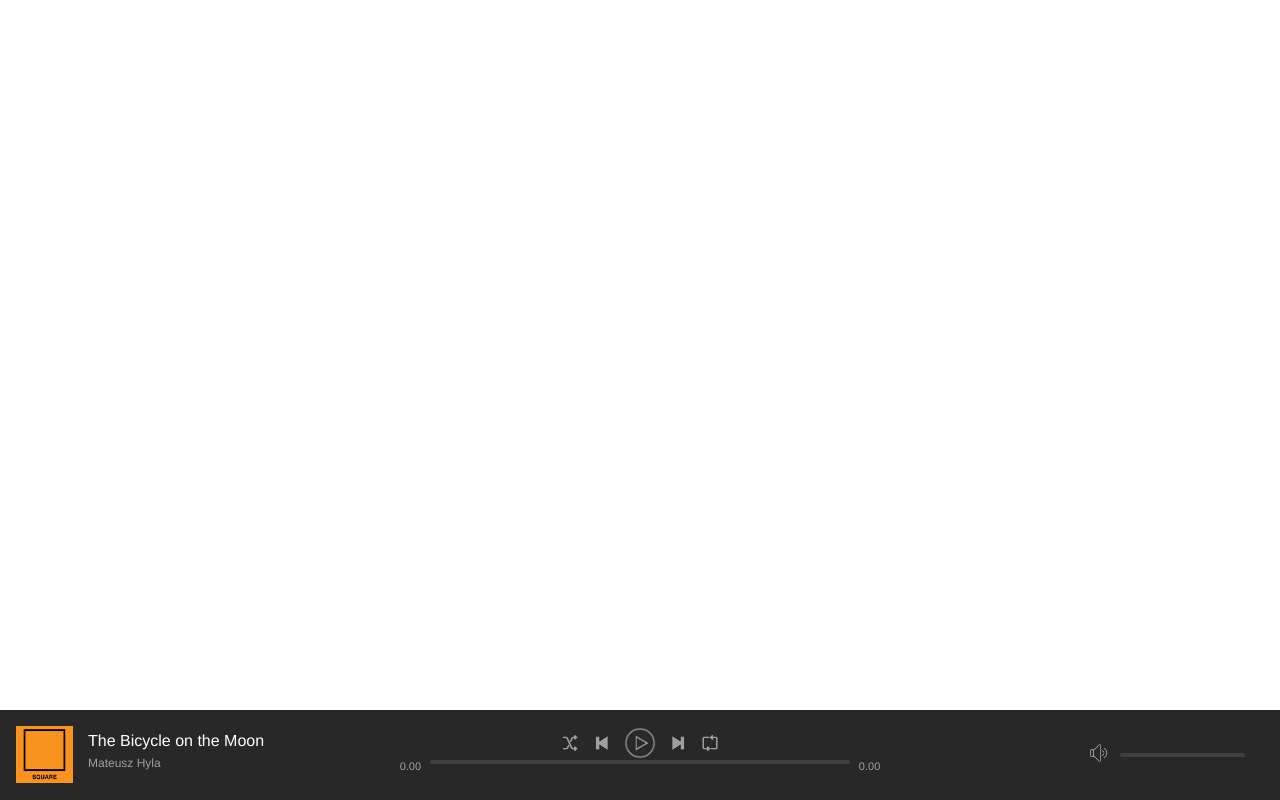
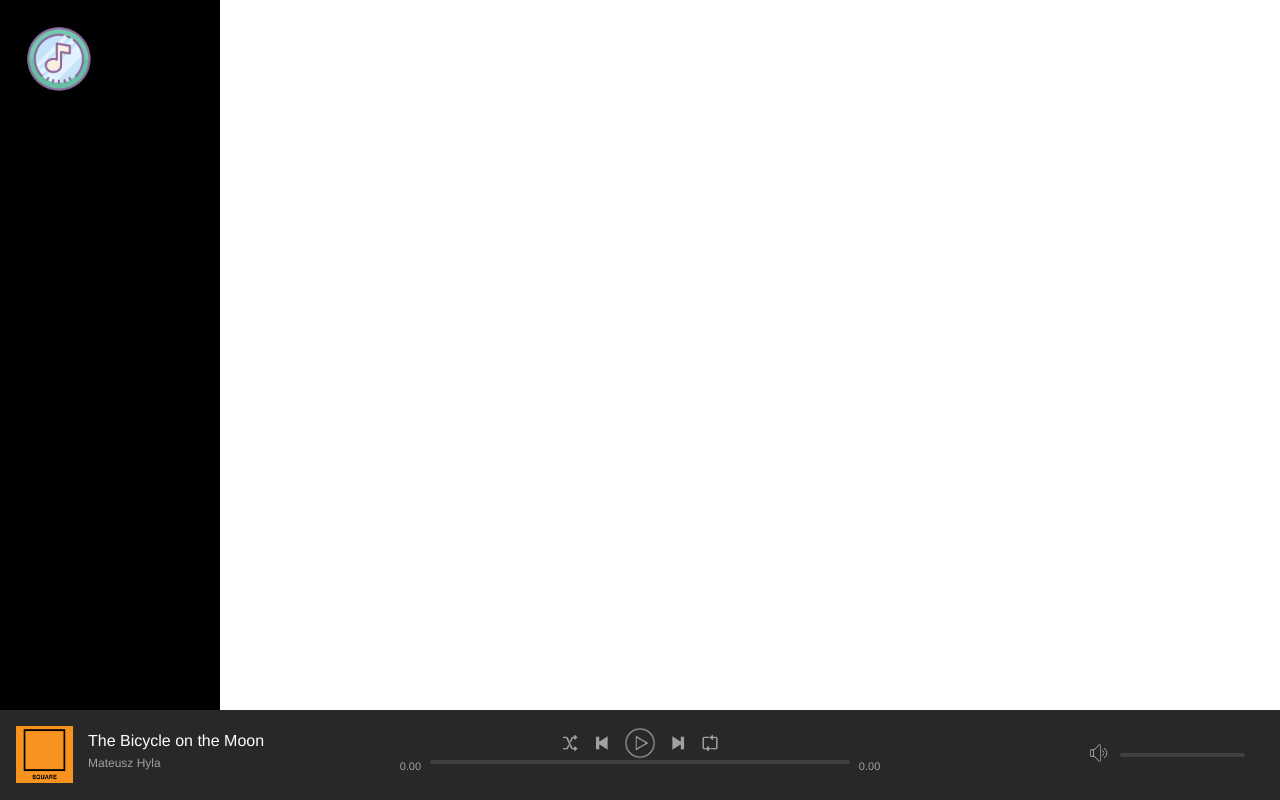
Before and after one commit to eccololo/Slotify, a PHP site: page / in a window 1280 px wide. Run offline with PHP 8.4, Linux system fonts and the light colour scheme; the visitor is signed in with stand-in values (Sample User, id 1).

Commit message:
add logo to index.php

```diff
--- a/assets/css/style.css
+++ b/assets/css/style.css
@@ -147,3 +147,23 @@ html, body {
     min-height: 100%;
     width: 100%;
 }
+
+#navBarContainer {
+    background-color: #000;
+    width: 220px;
+    height: 100vh;
+    position: fixed;
+    top: 0;
+    left: 0;
+}
+
+.navBar {
+    padding: 25px;
+    display: flex;
+    flex-direction: column;
+    -ms-flex-direction: column;
+}
+
+.logo img {
+    width: 70px;
+}
--- a/index.php
+++ b/index.php
@@ -20,7 +20,13 @@
 <body>
      <div id="mainContainer">
           <div id="topContainer">
-
+               <div id="navBarContainer">
+                    <nav class="navBar">
+                         <a href="index.php" class="logo">
+                              <img src="assets/images/icons/logo.png" alt="">
+                         </a>
+                    </nav>
+               </div>
           </div>
 
           <div id="nowPlayingBarContainer">
```
Also changed, not shown: assets/images/icons/logo.png (added).
